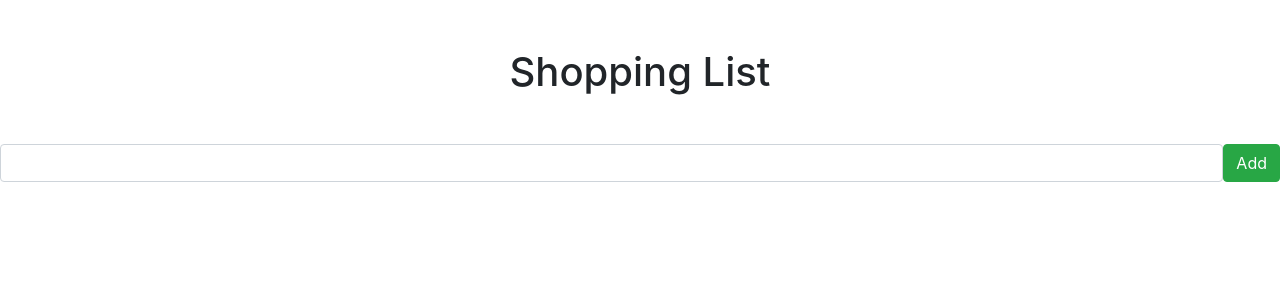
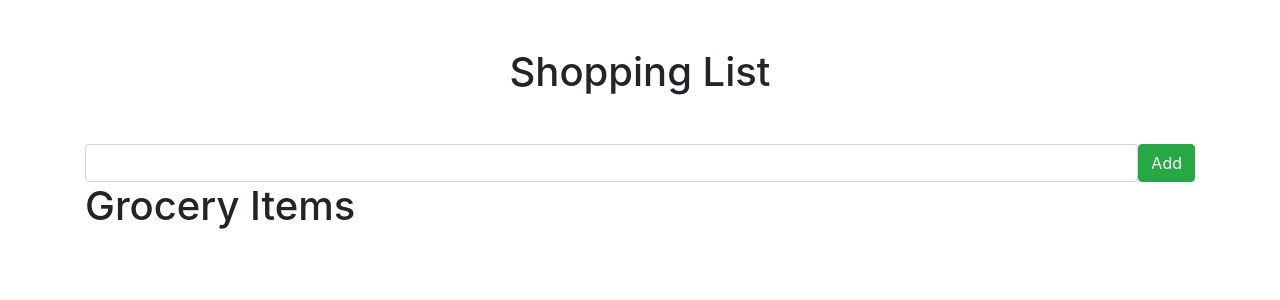
Before and after one commit to Geo-Bit/next-aisle, a React (Create React App) app in the folder client/: page / in a window 1280 px wide. Shown: the top 300 px of the page. Built offline with nearby package versions, Linux system fonts and the light colour scheme.

Commit message:
ListItems component init

```diff
--- a/client/src/App.js
+++ b/client/src/App.js
@@ -4,11 +4,15 @@ import './App.css';
 //components
 
 import InputItem from "./components/InputItem";
+import ListItems from "./components/ListItems";
 
 function App() {
-  return (
+  return(
     <Fragment>
+    <div className="container">
       <InputItem />
+      <ListItems />
+    </div>
     </Fragment>
   );
 }
--- a/client/src/components/InputItem.js
+++ b/client/src/components/InputItem.js
@@ -14,7 +14,7 @@ const InputItem = () => {
                 body: JSON.stringify(body)
             });
 
-            console.log(response);
+            window.location = "/"; //once a response has been sent, the page will refresh
 
         } catch (error) {
             console.error(error.message);
--- a/client/src/components/ListItems.js
+++ b/client/src/components/ListItems.js
@@ -0,0 +1,7 @@
+import React from "react";
+
+const ListItems = () => {
+    return <h1>Grocery Items</h1>
+};
+
+export default ListItems;
```
